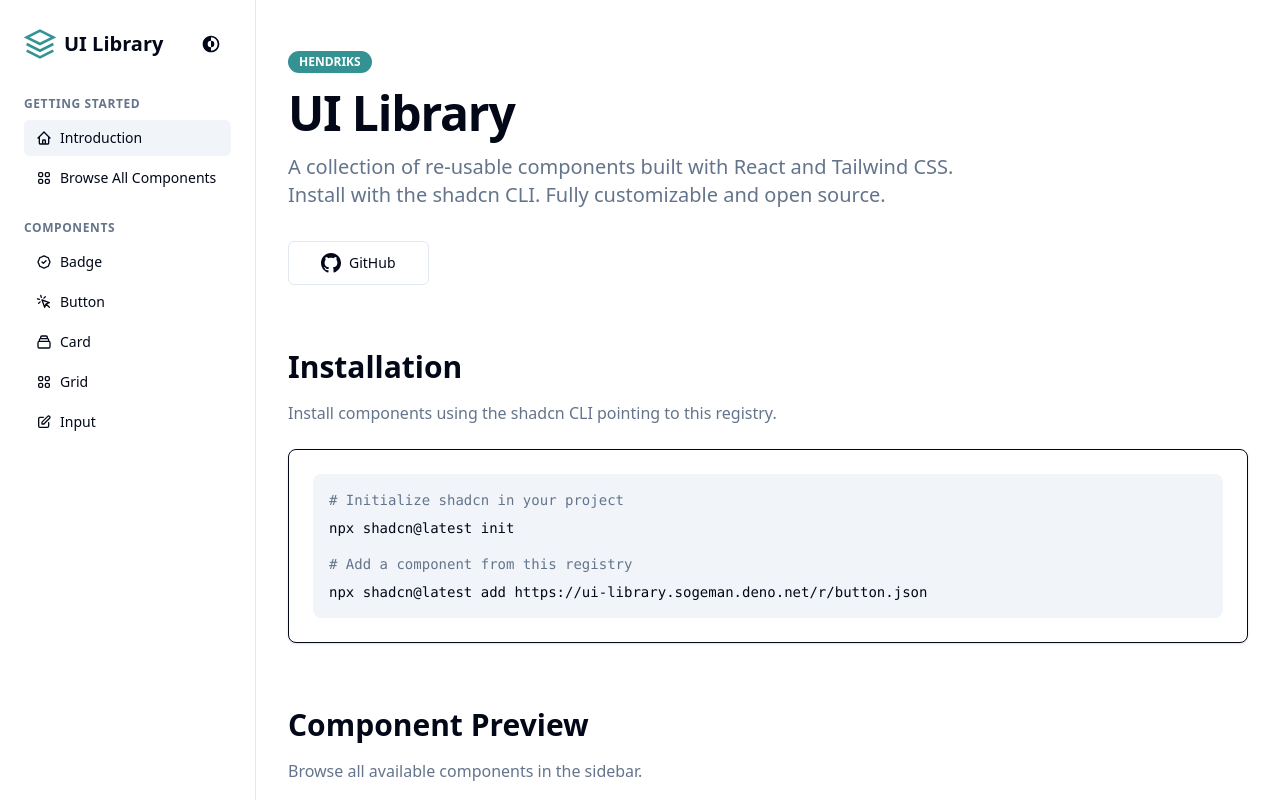
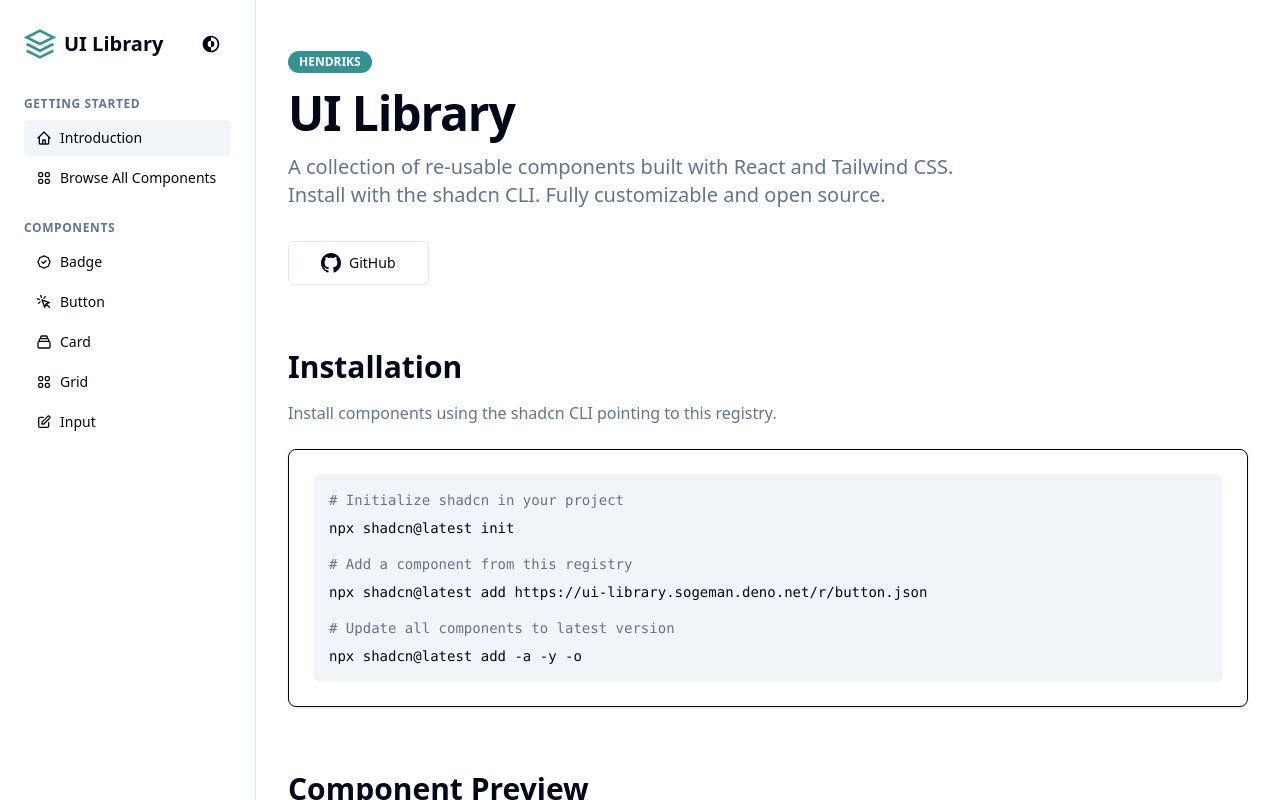
Before and after one commit to Sogeman/hen-ui-library, a React (Vite) app: page / in a window 1280 px wide. Shown: the top 800 px of the page. Built offline with nearby package versions, Linux system fonts and the light colour scheme.

Commit message:
feat: adds update info

```diff
--- a/src/index.css
+++ b/src/index.css
@@ -5,11 +5,14 @@
   /* Colors - Light Mode */
   --color-border: hsl(214.3 31.8% 91.4%);
   --color-input: hsl(214.3 31.8% 91.4%);
+  --ring: hsl(181, 48%, 39%);
   --color-ring: hsl(181, 48%, 39%);
   --color-background: hsl(0 0% 100%);
   --color-foreground: hsl(222.2 84% 4.9%);
 
+  --primary: hsl(181, 48%, 39%);
   --color-primary: hsl(181, 48%, 39%);
+  --primary-hover: hsl(181, 49%, 29%);
   --color-primary-hover: hsl(181, 49%, 29%);
   --color-primary-foreground: hsl(0 0% 100%);
 
@@ -39,11 +42,14 @@
 :root.dark {
   --color-border: hsl(217.2 32.6% 17.5%);
   --color-input: hsl(217.2 32.6% 17.5%);
+  --ring: hsl(181, 48%, 39%);
   --color-ring: hsl(181, 48%, 39%);
   --color-background: hsl(222.2 84% 4.9%);
   --color-foreground: hsl(210 40% 98%);
 
+  --primary: hsl(181, 48%, 39%);
   --color-primary: hsl(181, 48%, 39%);
+  --primary-hover: hsl(181, 47%, 48%);
   --color-primary-hover: hsl(181, 47%, 48%);
   --color-primary-foreground: hsl(222.2 84% 4.9%);
 
--- a/src/pages/Home.tsx
+++ b/src/pages/Home.tsx
@@ -51,6 +51,10 @@
               npx shadcn@latest add
               https://ui-library.sogeman.deno.net/r/button.json
             </div>
+            <div className="mt-4 mb-2 text-muted-foreground">
+              # Update all components to latest version
+            </div>
+            <div>npx shadcn@latest add -a -y -o</div>
           </div>
         </Card>
       </div>
```
